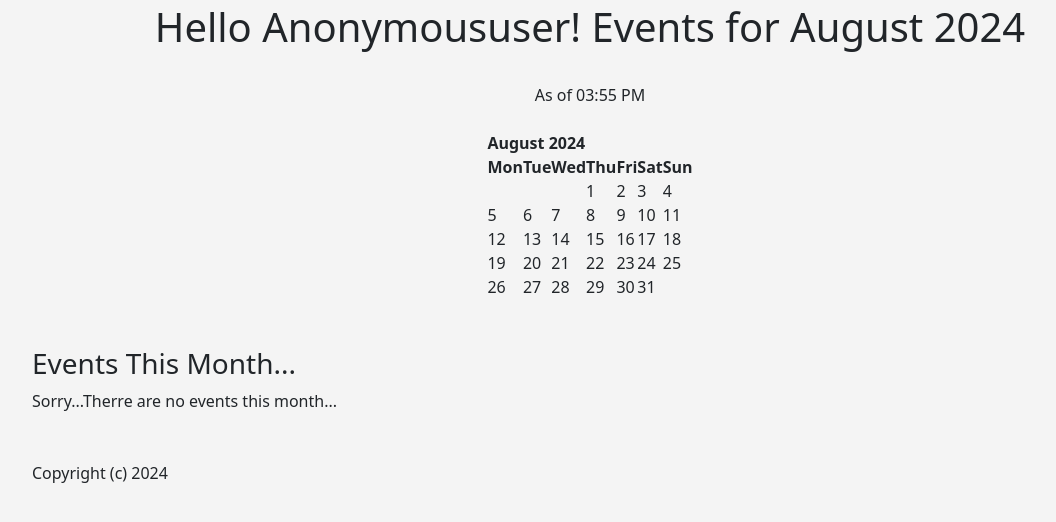
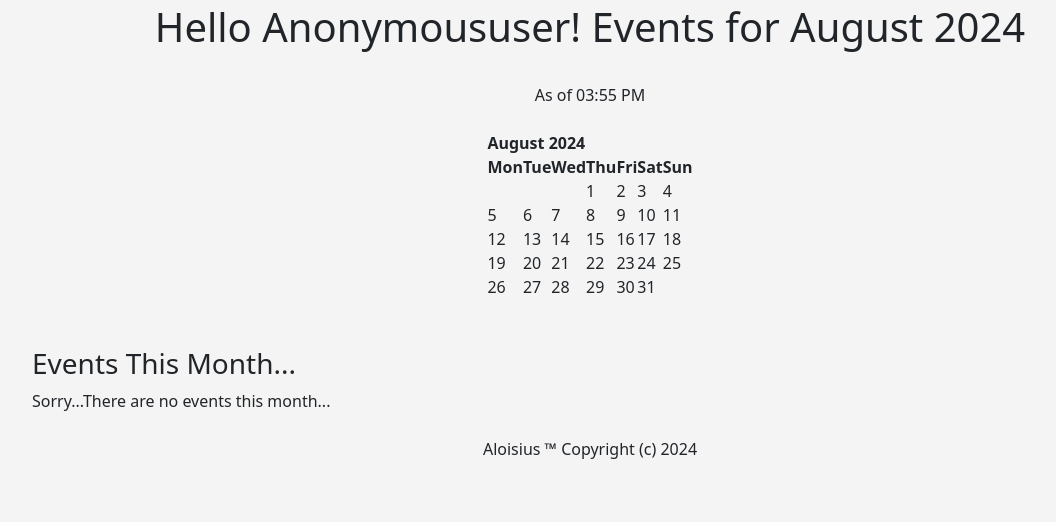
Before and after one commit to kalosius/Peachy-Events, a Django app: page / in a window 1280 px wide. Shown: the part 77-599 px from the top of the page, without its empty margins (50-1106 px from the left). Run offline with Django 5.2, Linux system fonts and the light colour scheme; data comes from the database, SQL or seed files in the repository.

Commit message:
page customised

```diff
--- a/events/templates/events/base.html
+++ b/events/templates/events/base.html
@@ -4,7 +4,7 @@
   <head>
     <meta charset="utf-8">
     <meta name="viewport" content="width=device-width, initial-scale=1">
-    <title>Peachy Boys</title>
+    <title>HomeEvents</title>
     <style>
       body{
         background: #f4f4f4 !important;
@@ -33,6 +33,13 @@
 
         {% block content %}
         {% endblock %}
+
+        <footer>
+          <center>Aloisius &trade;
+            Copyright (c) {{ current_year }}</center>
+
+          </center>
+        </footer>
     </div>
 
 
--- a/events/templates/events/home.html
+++ b/events/templates/events/home.html
@@ -61,15 +61,15 @@
           <br>
         {% endfor %}
     {% else %}
-        Sorry...Therre are no events this month...
+        Sorry...There are no events this month...
     {% endif %}
 
 
  <br>
  <br>
- <br>
 
- Copyright (c) {{ current_year }}
+
+
 
 </center>
 
--- a/events/views.py
+++ b/events/views.py
@@ -19,6 +19,8 @@ from reportlab.lib.pagesizes import letter
 
 # Import Pagination Stuff
 from django.core.paginator import Paginator
+
+
 
 # Admin approval page
 def admin_approval(request):
--- a/myclub/settings.py
+++ b/myclub/settings.py
@@ -14,7 +14,7 @@ SECRET_KEY = 'django-insecure-^dy52liwm$a6s!6(j#py0q)l1zf!om_f8nnv7s+49uc8^owwzp
 # SECURITY WARNING: don't run with debug turned on in production!
 DEBUG = True
 
-ALLOWED_HOSTS = ['https://home-events.up.railway.app/', 'home-events.up.railway.app']
+ALLOWED_HOSTS = ['https://home-events.up.railway.app/', 'home-events.up.railway.app', 'localhost', '127.0.0.1']
 CSRF_TRUSTED_ORIGINS = ['https://home-events.up.railway.app/']
 
 
```
